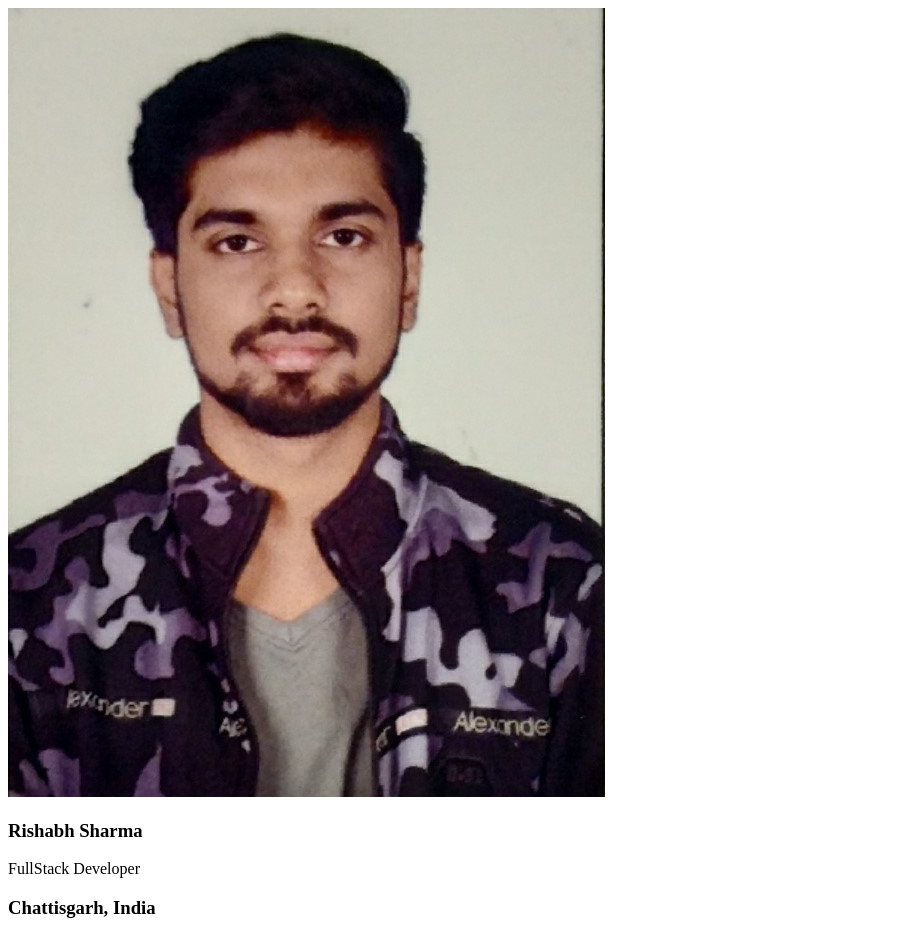
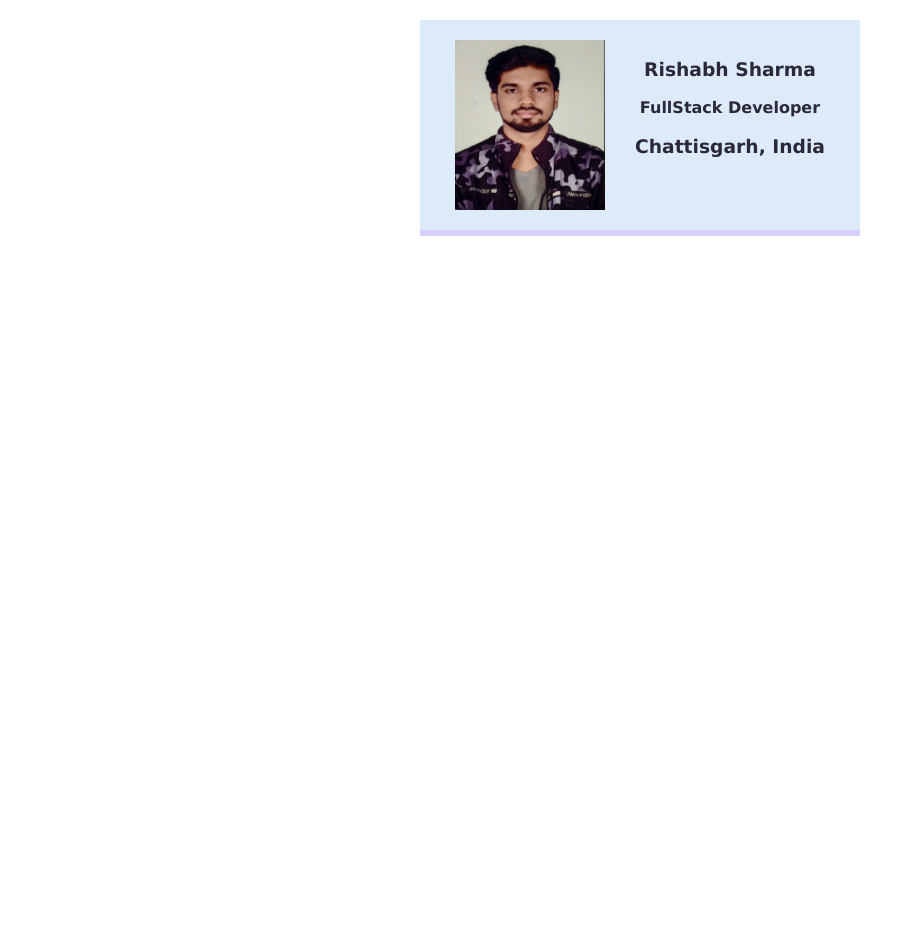
Before and after one commit to RishabhSharma0903/Business-Card, a plain HTML site: page index.html in a window 1280 px wide. Shown: the whole page, without its empty margins (0-915 px from the left). After the commit the page ends 800 px from the top, so only its background shows below. Drawn offline with Linux system fonts and the light colour scheme.

Commit message:
Update index.html

```diff
--- a/index.html
+++ b/index.html
@@ -5,7 +5,7 @@
     <meta http-equiv="X-UA-Compatible" content="IE=edge">
     <meta name="viewport" content="width=device-width, initial-scale=1.0">
     <title>Business Card</title>
-    <link rel="stylesheet" href="buscard.css">
+    <link rel="stylesheet" href="style.css">
 </head>
 <body>
     <div class="card ">
```
